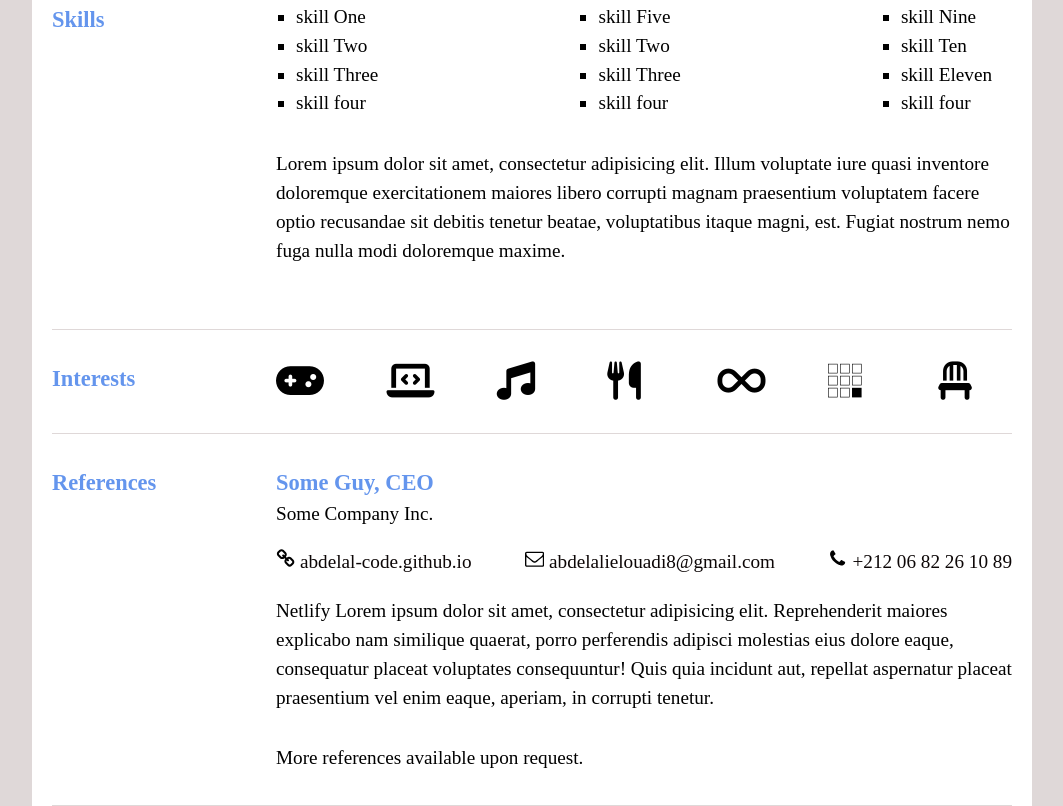
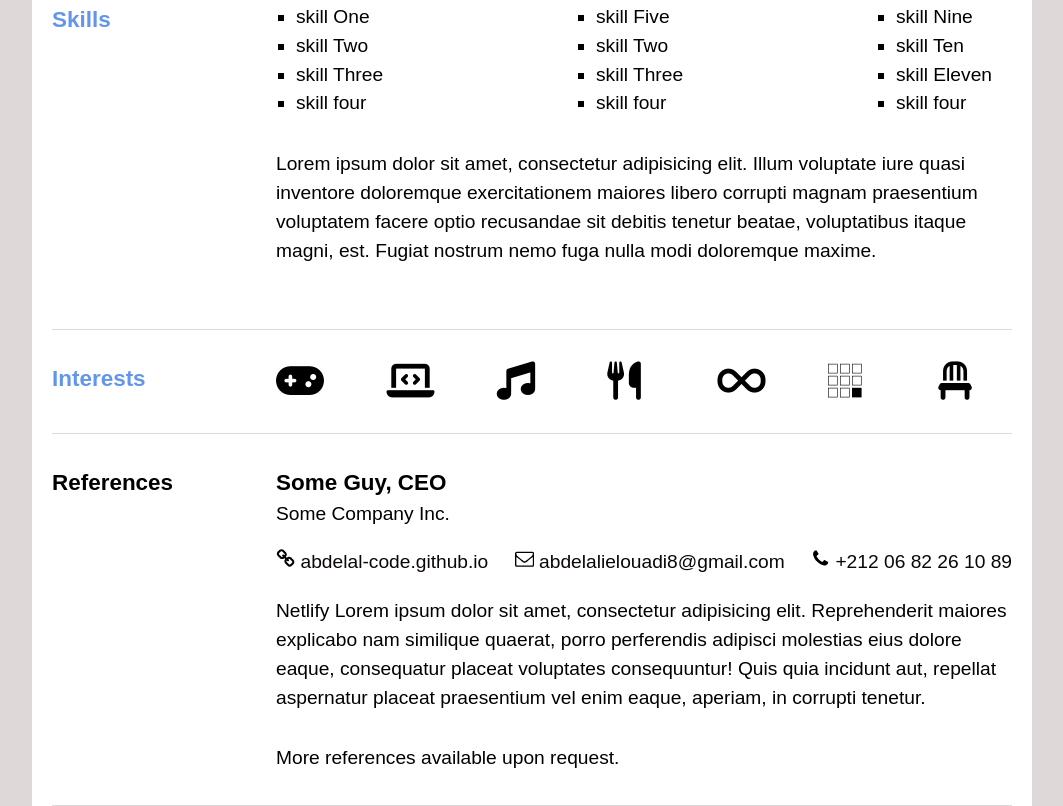
Before and after one commit to abdelali-code/abdelali-code.github.io, a plain HTML site: page index.html in a window 1280 px wide. Shown: the part 1494-2300 px from the top of the page, without its empty margins (108-1171 px from the left). Drawn offline with Linux system fonts and the light colour scheme.

Commit message:
change color of h3 of header

```diff
--- a/css/syle.css
+++ b/css/syle.css
@@ -24,6 +24,7 @@
   }
 
 body {
+    font-family: Arial, Helvetica, sans-serif;
     background: #dfd8d8;
     line-height: 1.5;
     font-size: 1.2em;
@@ -141,6 +142,9 @@ h3 {
 .job h3 {
     color: #000;
 }
+footer h3 {
+    color: #000;
+}
 
 
 /* end of main content */
--- a/index.html
+++ b/index.html
@@ -4,7 +4,7 @@
     <meta charset="utf-8">
     <meta name="author" content="abdelali elouadi">
     <meta name="viewport" content="width=device-width, initial-scale=1.0">
-    <!-- <link rel="stylesheet" href="./fontawesome-free-5.12.0-web/css/all.css"> -->
+    <!-- <link href="https://fonts.googleapis.com/css?family=Montserrat&display=swap" rel="stylesheet"> -->
     <link rel="stylesheet" href="css/syle.css">
     <script src="https://kit.fontawesome.com/998e97cae3.js" crossorigin="anonymous"></script>
     <title>personnel resume</title>
@@ -180,7 +180,7 @@
                 <h3>References</h3>
             </div>
             <div>
-                <h3>Some Guy, CEO</h3>
+                <h3 class="h3_of_foot">Some Guy, CEO</h3>
                 <p>Some Company Inc.</p>
                 <ul class="links">
                     <li class="link-item">
```
